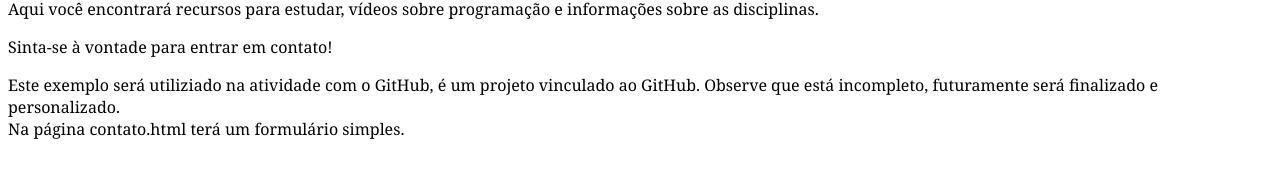
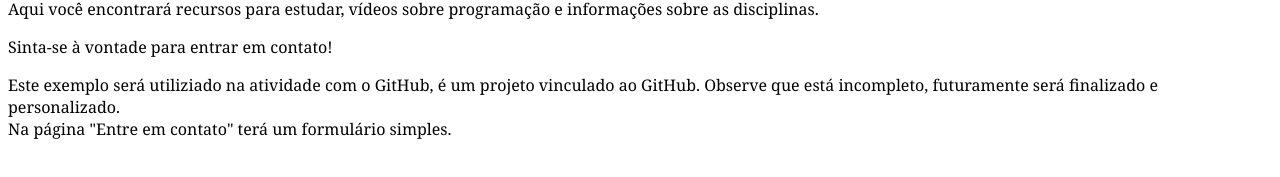
Before and after one commit to Alini-Silva/profalini, a plain HTML site: page index.html in a window 1280 px wide. Shown: the part 341-518 px from the top of the page. Drawn offline with Linux system fonts and the light colour scheme.

Commit message:
Correção2

```diff
--- a/index.html
+++ b/index.html
@@ -36,7 +36,7 @@
 
         <p>
             Este exemplo será utiliziado na atividade com o GitHub, é um  projeto vinculado ao GitHub. Observe que está incompleto, futuramente será finalizado e personalizado.<br>
-             Na página contato.html terá um formulário simples.
+             Na página "Entre em contato" terá um formulário simples.
         </p>
 
     </main>
```
Also changed, not shown: 1 other file.
